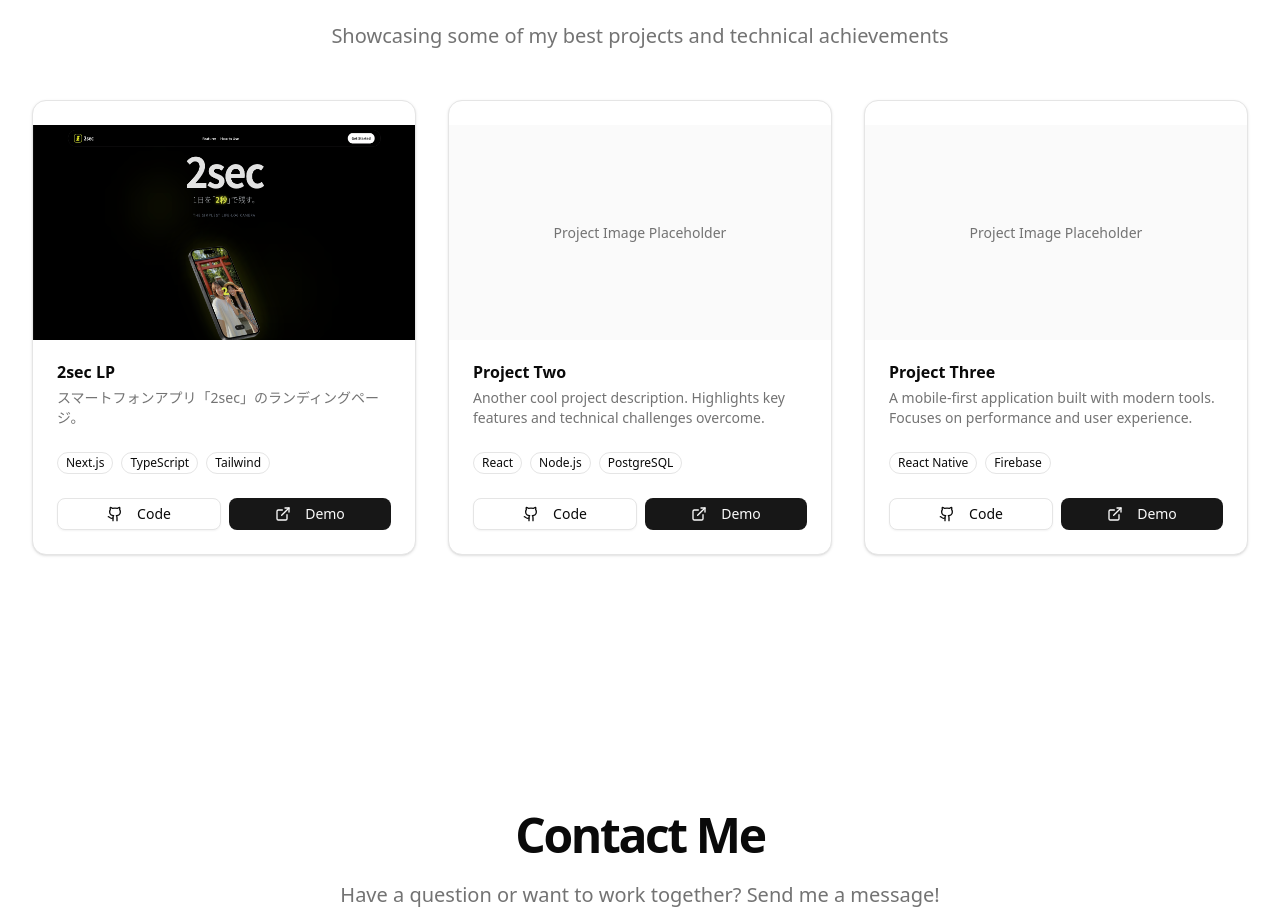
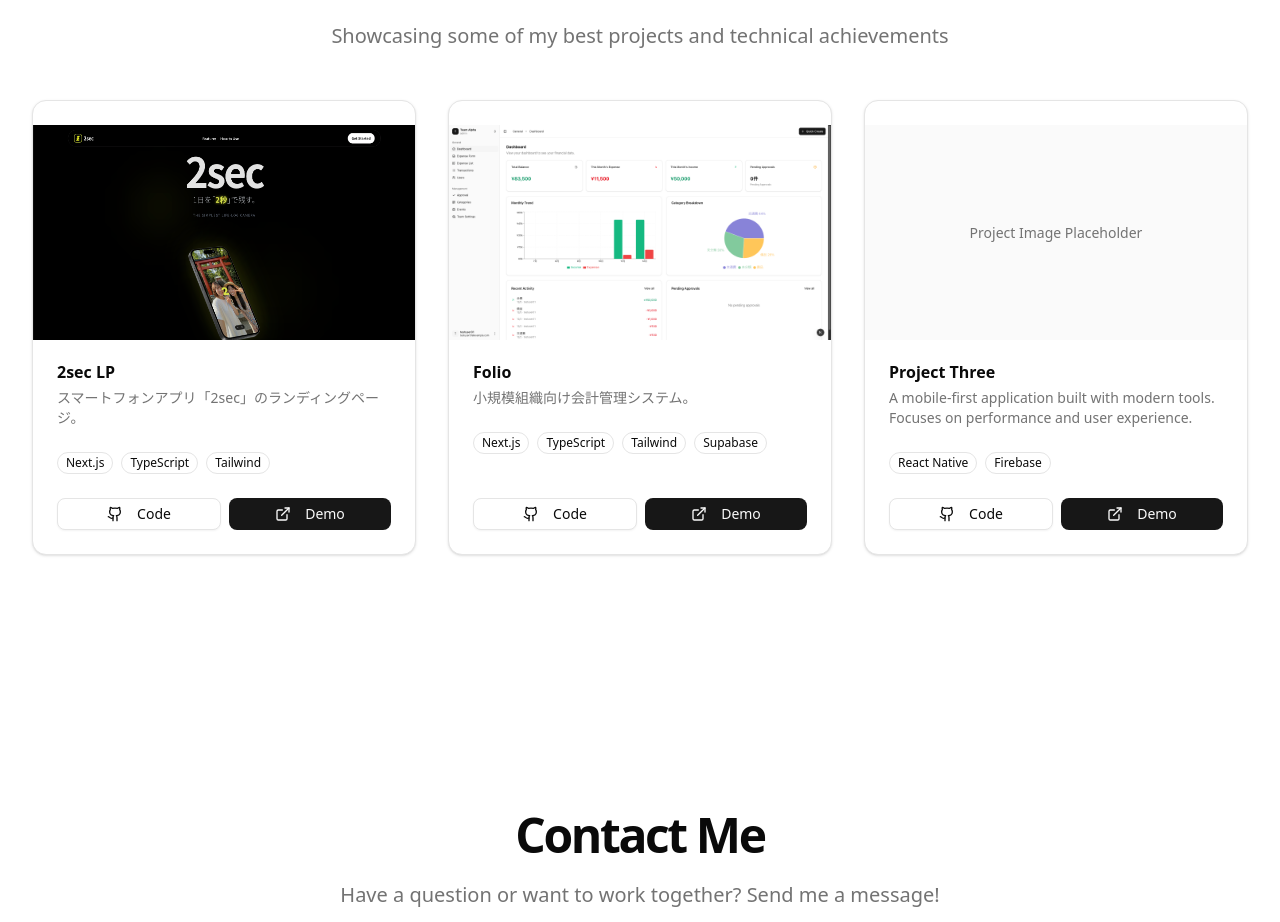
Before and after one commit to Ashunar0/my-portfolio-2.0, a Next.js app: page / in a window 1280 px wide. Shown: the part 2542-3464 px from the top of the page. Built offline with nearby package versions, Linux system fonts and the light colour scheme.

Commit message:
project2

```diff
--- a/components/sections/projects.tsx
+++ b/components/sections/projects.tsx
@@ -25,13 +25,12 @@ const projects = [
     demo: "https://2sec-lp.vercel.app/",
   },
   {
-    title: "Project Two",
-    description:
-      "Another cool project description. Highlights key features and technical challenges overcome.",
-    tags: ["React", "Node.js", "PostgreSQL"],
-    image: "", // Placeholder
-    github: "#",
-    demo: "#",
+    title: "Folio",
+    description: "小規模組織向け会計管理システム。",
+    tags: ["Next.js", "TypeScript", "Tailwind", "Supabase"],
+    image: "/images/folio.png", // Placeholder
+    github: "https://github.com/Ashunar0/folio",
+    demo: "https://foliosaas.vercel.app/",
   },
   {
     title: "Project Three",
```
Also changed, not shown: public/images/folio.png (added).
